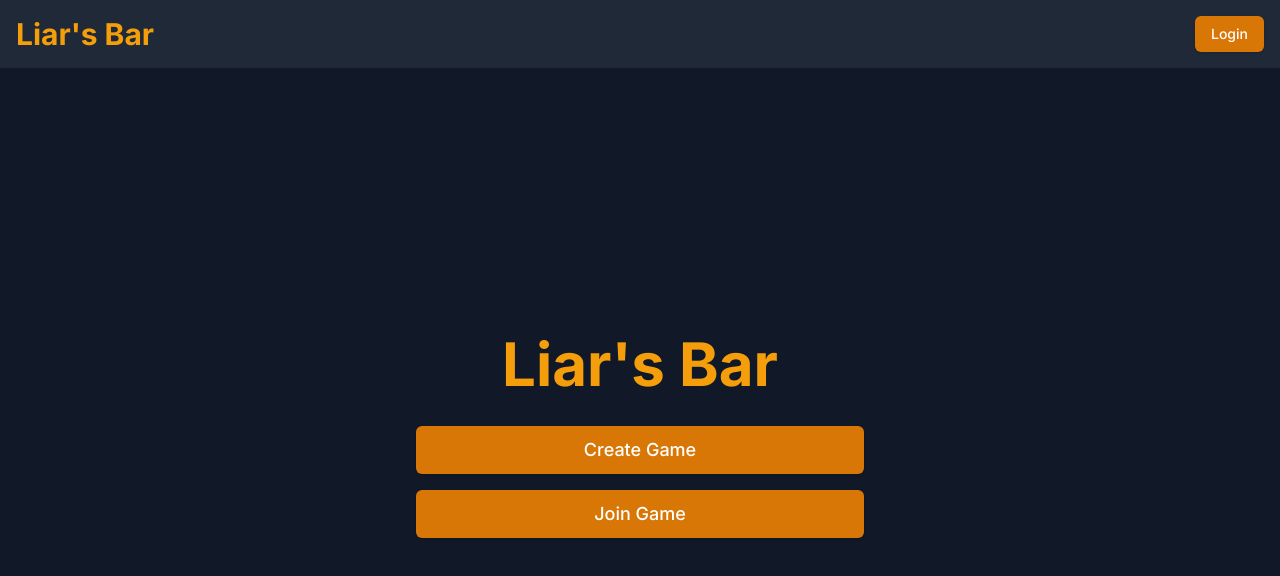
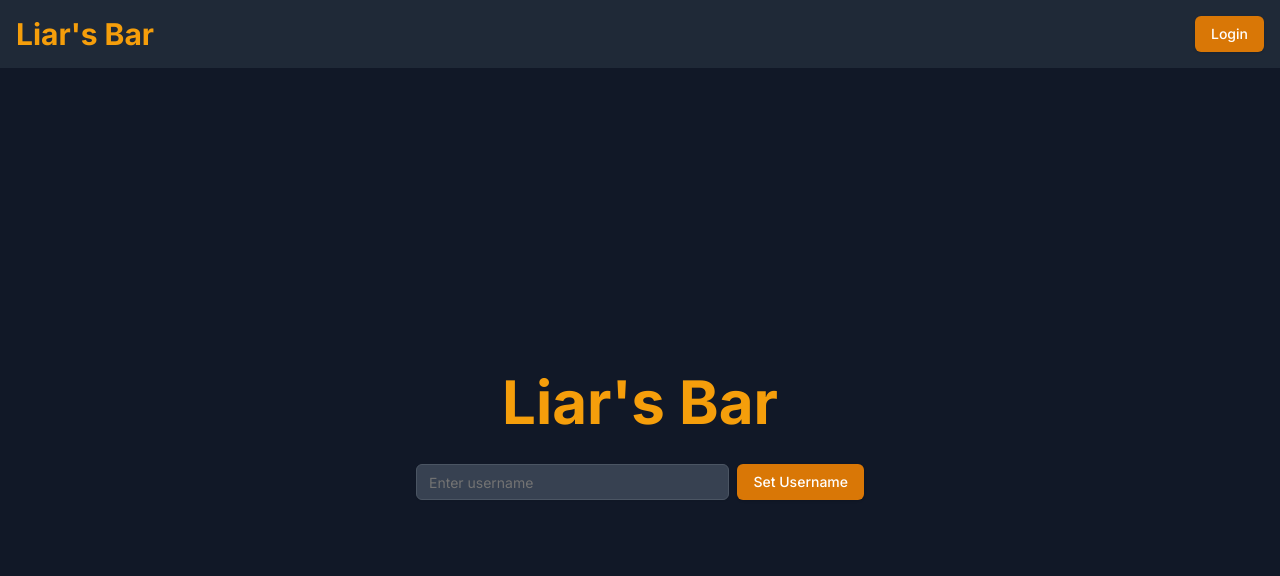
Before and after one commit to Fxrdeen/LiarsBar, a Next.js app: page / in a window 1280 px wide. Shown: the top 576 px of the page. Built offline with nearby package versions, Linux system fonts and the light colour scheme.

Commit message:
added the username functionality

```diff
--- a/components/FrontPage.tsx
+++ b/components/FrontPage.tsx
@@ -1,23 +1,54 @@
 "use client";
 
-import { useState } from "react";
+import { useState, useEffect } from "react";
 import { motion } from "framer-motion";
 
 import { Button } from "@/components/ui/button";
+import { Input } from "@/components/ui/input";
+import JoinGameDialog from "@/components/JoinGameDialog";
+// import GameRoom from "./GameRoom";
 
 export default function FrontPage() {
-  const [isCreatingGame, setIsCreatingGame] = useState(false);
-  const [isJoiningGame, setIsJoiningGame] = useState(false);
+  const [username, setUsername] = useState("");
+  const [isSettingUsername, setIsSettingUsername] = useState(true);
+  const [isJoinGameOpen, setIsJoinGameOpen] = useState(false);
+  const [roomCode, setRoomCode] = useState("");
+
+  useEffect(() => {
+    const storedUsername = localStorage.getItem("username");
+    if (storedUsername) {
+      setUsername(storedUsername);
+      setIsSettingUsername(false);
+    }
+  }, []);
+
+  const handleSetUsername = () => {
+    if (username.trim()) {
+      localStorage.setItem("username", username);
+      setIsSettingUsername(false);
+    }
+  };
+
+  const handleChangeUsername = () => {
+    setIsSettingUsername(true);
+  };
 
   const handleCreateGame = () => {
-    setIsCreatingGame(true);
-    // Add logic for creating a game
+    const newRoomCode = Math.random()
+      .toString(36)
+      .substring(2, 8)
+      .toUpperCase();
+    setRoomCode(newRoomCode);
   };
 
-  const handleJoinGame = () => {
-    setIsJoiningGame(true);
-    // Add logic for joining a game
+  const handleJoinGame = (code: string) => {
+    setRoomCode(code.toUpperCase());
+    setIsJoinGameOpen(false);
   };
+
+  // if (roomCode) {
+  //   return <GameRoom username={username} roomCode={roomCode} />;
+  // }
 
   return (
     <div className="flex flex-col md:flex-row h-[calc(100vh-64px)]">
@@ -34,6 +65,45 @@ export default function FrontPage() {
           Liar's Bar
         </motion.h1>
         <div className="space-y-4 w-full max-w-md">
+          {username && !isSettingUsername ? (
+            <motion.div
+              initial={{ opacity: 0, y: -20 }}
+              animate={{ opacity: 1, y: 0 }}
+              transition={{ duration: 0.5 }}
+              className="text-center mb-4"
+            >
+              <p className="text-lg text-amber-400">Play as "{username}"</p>
+              <Button
+                onClick={handleChangeUsername}
+                className="mt-2 bg-amber-600 hover:bg-amber-700 text-white"
+              >
+                Change Username
+              </Button>
+            </motion.div>
+          ) : (
+            <motion.div
+              initial={{ opacity: 0, y: -20 }}
+              animate={{ opacity: 1, y: 0 }}
+              transition={{ duration: 0.5 }}
+              className="flex space-x-2"
+            >
+              <Input
+                type="text"
+                placeholder="Enter username"
+                value={username}
+                onChange={(e) => setUsername(e.target.value)}
+                className="bg-gray-700 border-gray-600 text-gray-100"
+              />
+              <Button
+                onClick={handleSetUsername}
+                className="bg-amber-600 hover:bg-amber-700 text-white"
+              >
+                Set Username
+              </Button>
+            </motion.div>
+          )}
+          {username && !isSettingUsername && (
+            <>
               <motion.div
                 initial={{ opacity: 0, x: -50 }}
                 animate={{ opacity: 1, x: 0 }}
@@ -42,9 +112,8 @@ export default function FrontPage() {
                 <Button
                   onClick={handleCreateGame}
                   className="w-full bg-amber-600 hover:bg-amber-700 text-white text-lg py-6"
-              disabled={isCreatingGame}
                 >
-              {isCreatingGame ? "Creating Game..." : "Create Game"}
+                  Create Game
                 </Button>
               </motion.div>
               <motion.div
@@ -53,18 +122,24 @@ export default function FrontPage() {
                 transition={{ duration: 0.5, delay: 0.4 }}
               >
                 <Button
-              onClick={handleJoinGame}
+                  onClick={() => setIsJoinGameOpen(true)}
                   className="w-full bg-amber-600 hover:bg-amber-700 text-white text-lg py-6"
-              disabled={isJoiningGame}
                 >
-              {isJoiningGame ? "Joining Game..." : "Join Game"}
+                  Join Game
                 </Button>
               </motion.div>
+            </>
+          )}
         </div>
       </div>
       <div className="w-full md:w-1/4 h-1/4 md:h-full">
         {/* <ThreeJSModel modelPath="/models/cards.glb" /> */}
       </div>
+      <JoinGameDialog
+        isOpen={isJoinGameOpen}
+        onClose={() => setIsJoinGameOpen(false)}
+        onJoin={handleJoinGame}
+      />
     </div>
   );
 }
--- /dev/null
+++ b/components/JoinGameDialog.tsx
@@ -0,0 +1,59 @@
+import { useState } from "react";
+import {
+  Dialog,
+  DialogContent,
+  DialogHeader,
+  DialogTitle,
+} from "@/components/ui/dialog";
+import { Button } from "@/components/ui/button";
+import { Input } from "@/components/ui/input";
+
+interface JoinGameDialogProps {
+  isOpen: boolean;
+  onClose: () => void;
+  onJoin: (code: string) => void;
+}
+
+export default function JoinGameDialog({
+  isOpen,
+  onClose,
+  onJoin,
+}: JoinGameDialogProps) {
+  const [roomCode, setRoomCode] = useState("");
+
+  const handleSubmit = (e: React.FormEvent) => {
+    e.preventDefault();
+    if (roomCode.trim()) {
+      onJoin(roomCode);
+    }
+  };
+
+  return (
+    <Dialog open={isOpen} onOpenChange={onClose}>
+      <DialogContent className="sm:max-w-[425px] bg-gray-800 text-gray-100">
+        <DialogHeader>
+          <DialogTitle className="text-2xl font-cinzel-decorative text-amber-500">
+            Join Game
+          </DialogTitle>
+        </DialogHeader>
+        <form onSubmit={handleSubmit} className="space-y-4">
+          <div className="space-y-2">
+            <Input
+              type="text"
+              placeholder="Enter room code"
+              value={roomCode}
+              onChange={(e) => setRoomCode(e.target.value)}
+              className="bg-gray-700 border-gray-600 text-gray-100"
+            />
+          </div>
+          <Button
+            type="submit"
+            className="w-full bg-amber-600 hover:bg-amber-700 text-white"
+          >
+            Join
+          </Button>
+        </form>
+      </DialogContent>
+    </Dialog>
+  );
+}
```
Also changed, not shown: 1 other file (tests, documents, lock files or other folders). Lines whose indentation alone changed are shown as unchanged.
